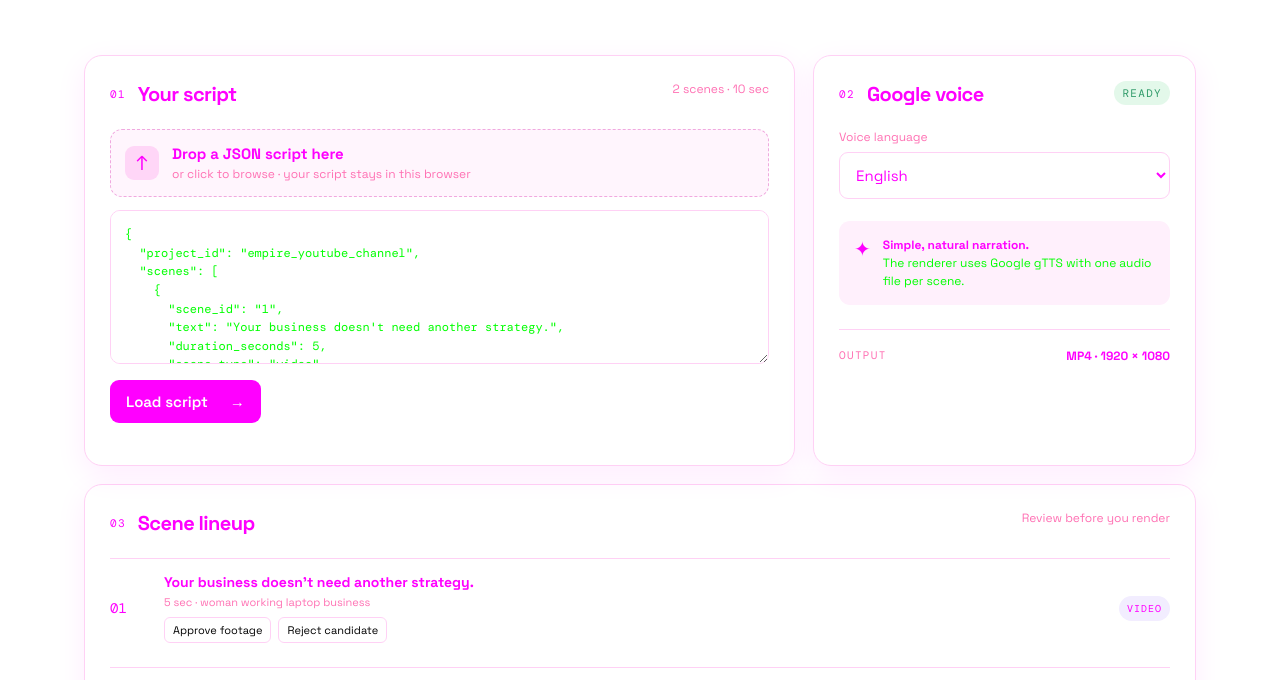
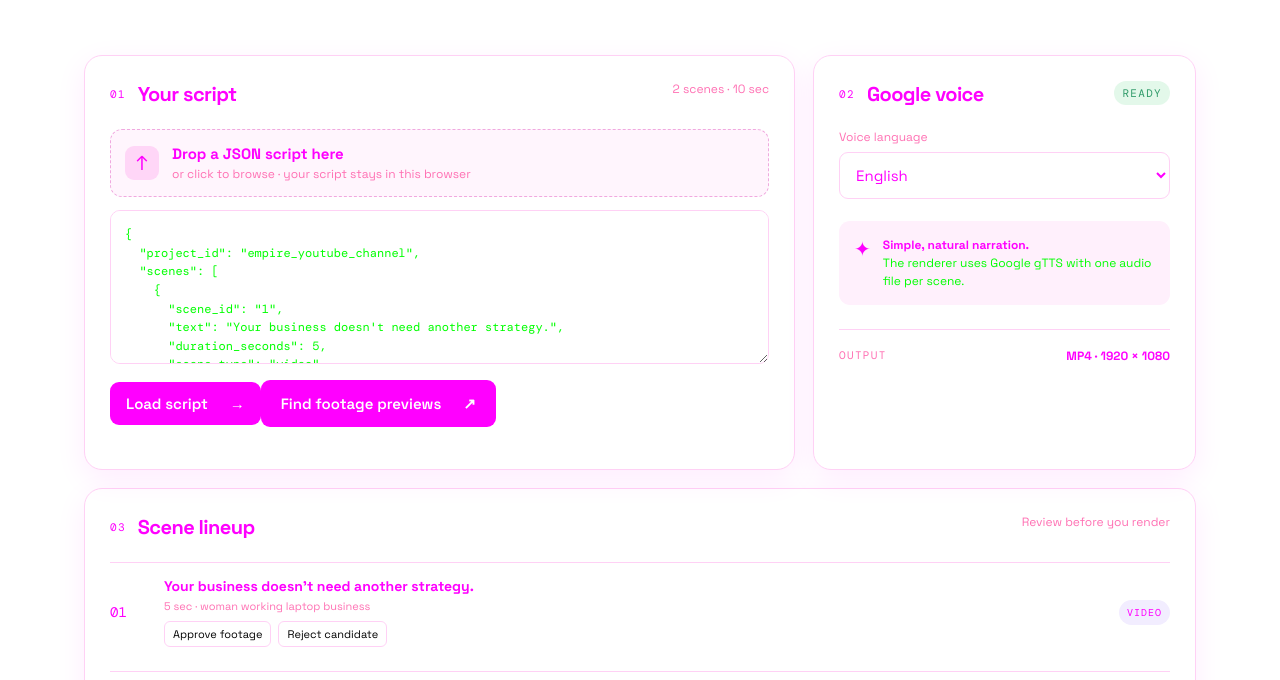
Before and after one commit to byconstellate/empire-youtube-channel, a plain HTML site: page frontend/index.html in a window 1280 px wide. Shown: the part 420-1100 px from the top of the page. Drawn offline with nearby package versions, Linux system fonts and the light colour scheme.

Commit message:
Add dedicated footage review action

```diff
--- a/frontend/index.html
+++ b/frontend/index.html
@@ -31,7 +31,7 @@
             <span class="upload-icon">↑</span><span><strong>Drop a JSON script here</strong><small>or click to browse · your script stays in this browser</small></span>
           </label>
           <textarea id="script-input" spellcheck="false" aria-label="JSON script"></textarea>
-          <button id="load-script" class="button button-dark">Load script <span>→</span></button>
+          <div class="script-actions"><button id="load-script" type="button" class="button button-dark">Load script <span>→</span></button><button id="preview-footage" type="button" class="button button-pink">Find footage previews <span>↗</span></button></div>
           <p id="script-error" class="error" role="alert"></p>
         </div>
 
```
